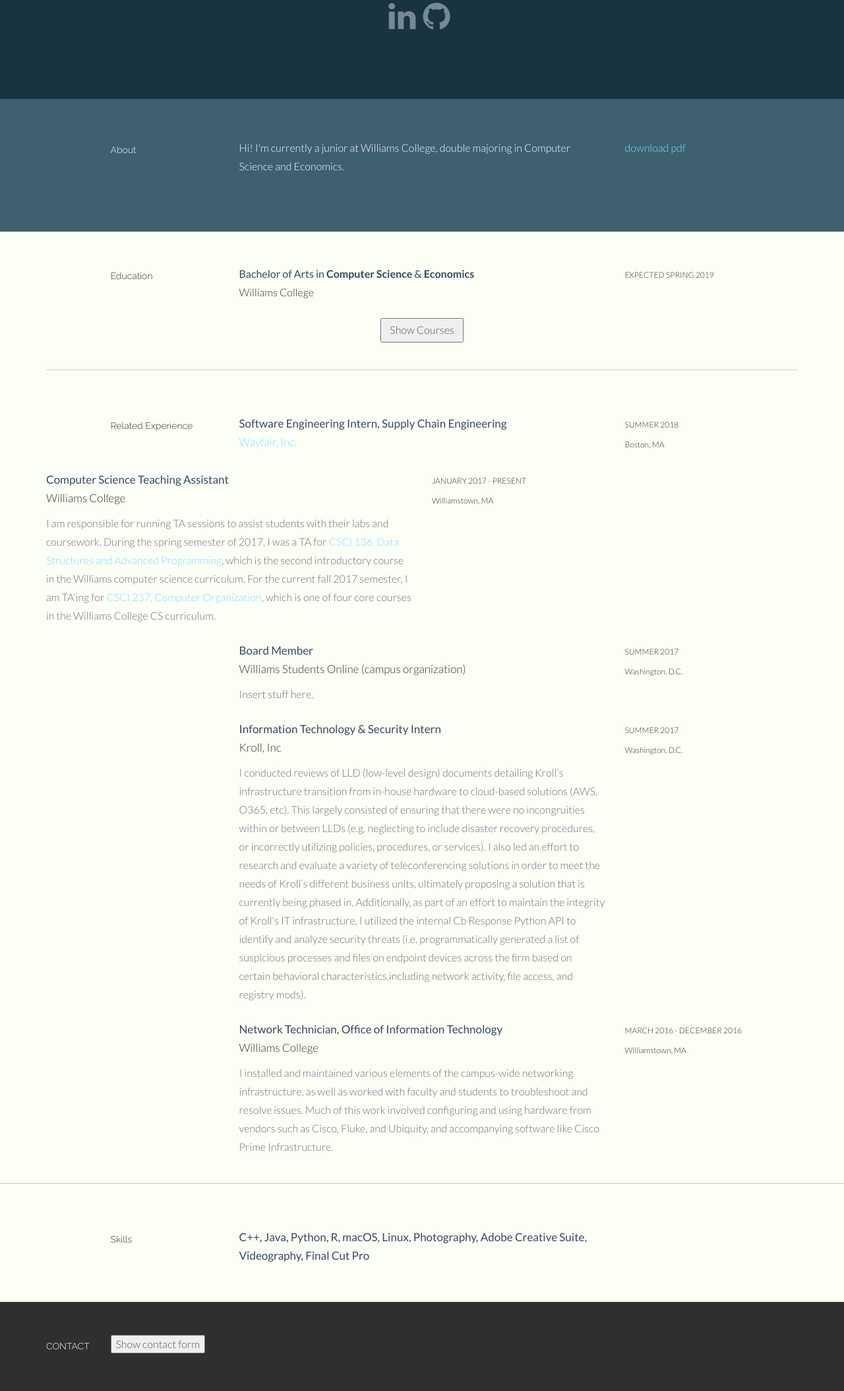
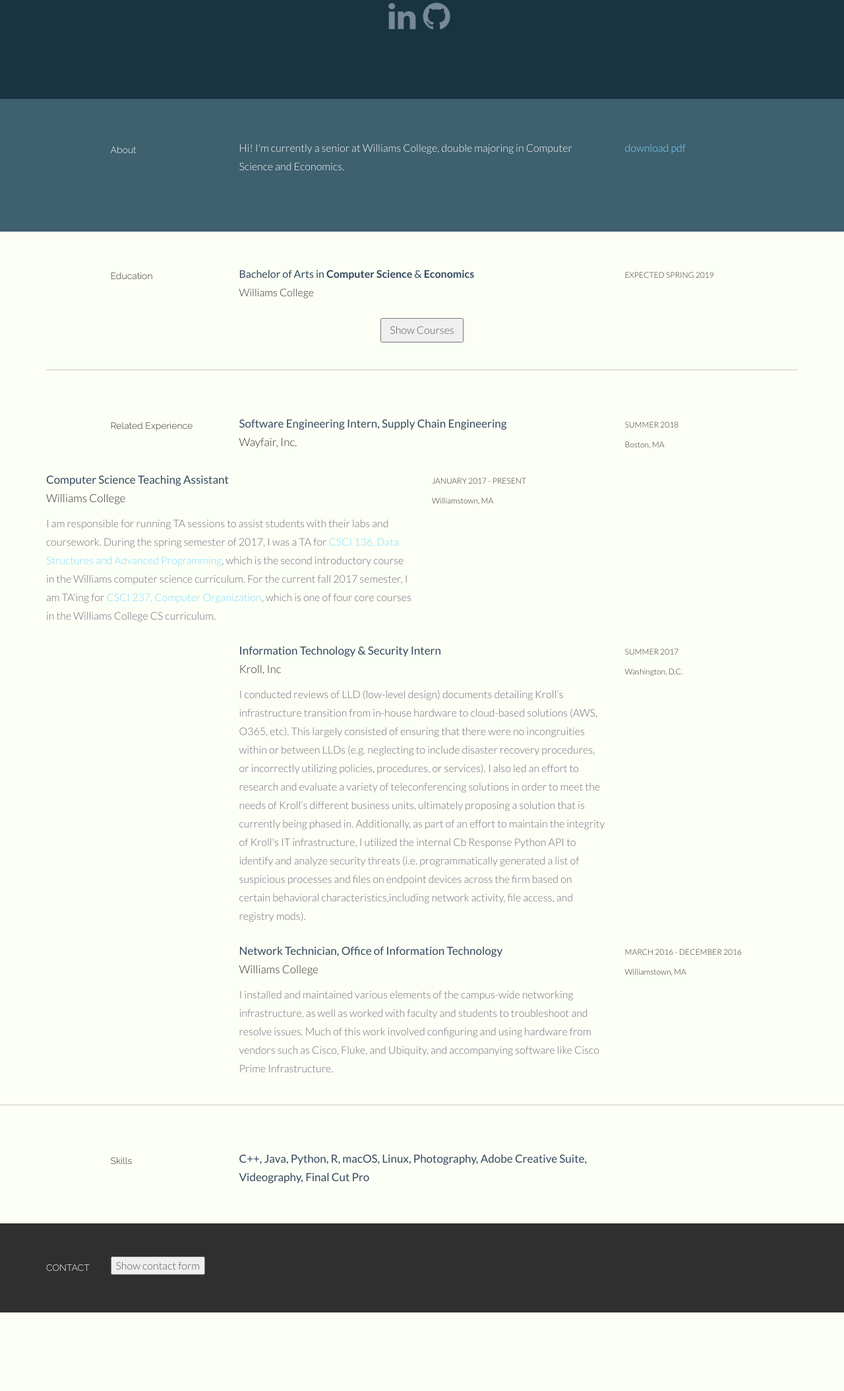
Before and after one commit to thomas2711/site, a Django app: page / in a window 1280 px wide. Shown: the part 250-2358 px from the top of the page at 66% size. After the commit the page ends 2239 px from the top, so only its background shows below. Run offline with Django 3.2, Linux system fonts and the light colour scheme; parts of the project's set-up code (start-up, migrations or seed data) failed here and were passed over; some libraries are stand-ins or nearby versions.

Commit message:
Minor tweaks

```diff
--- a/resume/templates/resume/index.html
+++ b/resume/templates/resume/index.html
@@ -90,7 +90,7 @@
     				<h5>About</h5>
     			</div>
     			<div class="col-lg-6">
-    				<p>Hi! I'm currently a junior at Williams College, double majoring in Computer Science and Economics.</p>
+    				<p>Hi! I'm currently a senior at Williams College, double majoring in Computer Science and Economics.</p>
     			</div>
     			<div class="col-lg-3">
     				<p><a href="{% static 'resume/assets/ter-resume-web.pdf' %}" target="_blank">download pdf</a></p>
@@ -132,7 +132,7 @@
 
 				<div class="col-lg-5 col-lg-offset-2">
 						<ul style="list-style-type:none" class="c_list">
-							<li><t>Fall 2018</t></li>
+							<li><t>Fall 2018 (in progress)</t></li>
 							<li>CSCI 361, <i>Theory of Computation</i></li>
 							<li>MATH 250, <i>Linear Algebra</i></li>
 							<li>STAT 346, <i>Regression and Forecasting</i></li>
@@ -236,7 +236,7 @@
 			<!-- 1 -->
 			<div class="col-lg-6">
 					<p class="tight"><t>Software Engineering Intern, Supply Chain Engineering</t><br/>
-						<a href="https://www.wayfair.com/">Wayfair, Inc.</a><br/>
+						Wayfair, Inc.<br/>
 					</p>
 					<p><more></more></p>
 				</div>
@@ -257,18 +257,6 @@
 			<div class="col-lg-3">
 				<p><sm>JANUARY 2017 - PRESENT<br/>
 					Williamstown, MA</sm></p>
-			</div>
-
-			<!-- 2 -->
-			<div class="col-lg-6 col-lg-offset-3">
-    			<p class="tight"><t>Board Member</t><br/>
-    				Williams Students Online (campus organization) <br/>
-    			</p>
-    			<p><more>Insert stuff here.</more></p>
-    		</div>
-    		<div class="col-lg-3">
-    			<p><sm>SUMMER 2017<br />
-    				Washington, D.C.</sm></p>
 			</div>
 
 			<!-- 3 -->
```
